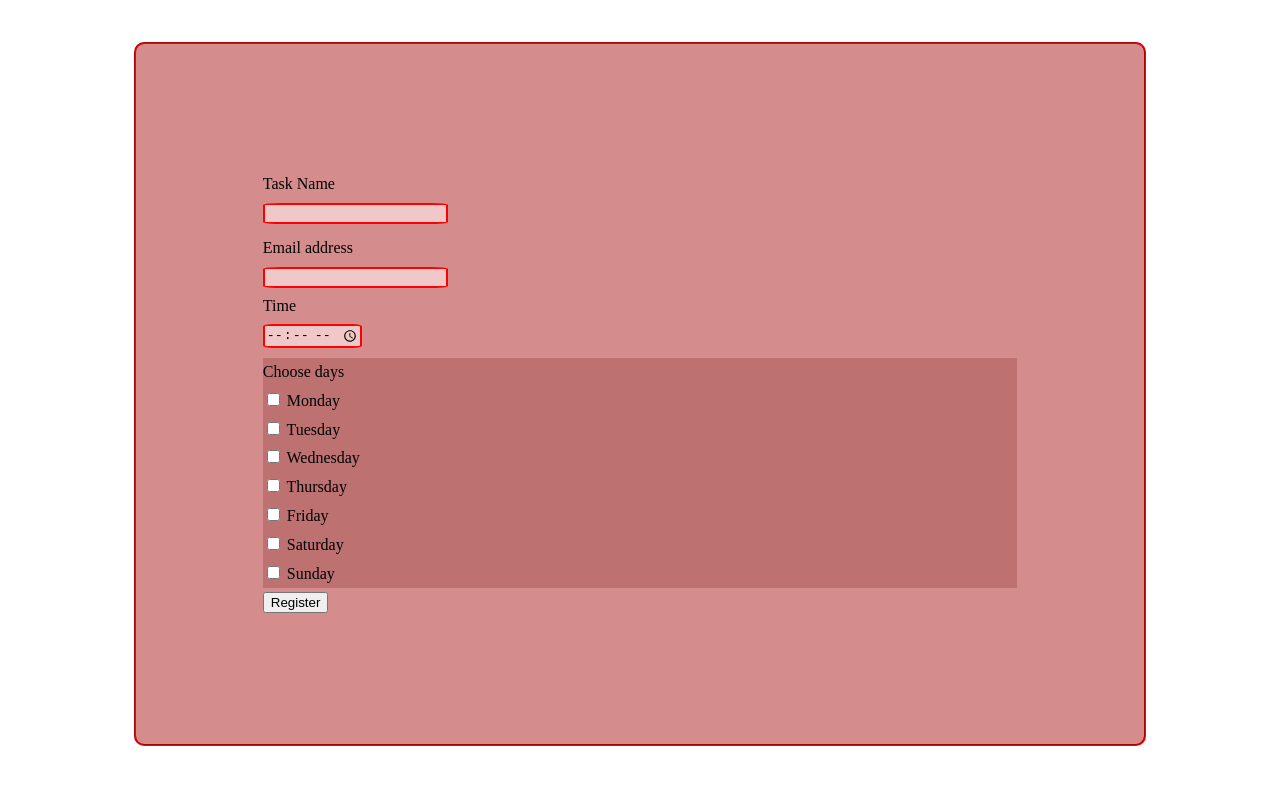
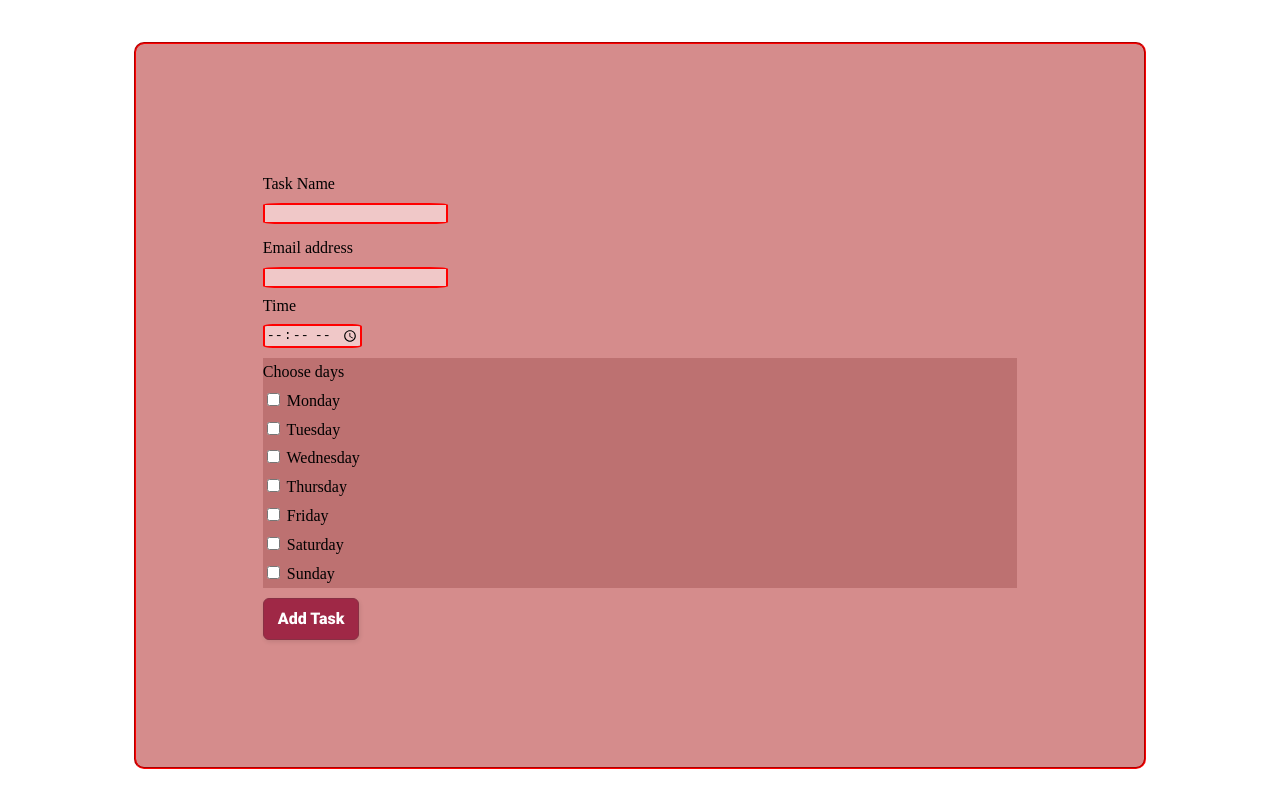
Before and after one commit to rishabhsingh2903/Time-s-Up, a website: page index.html in a window 1280 px wide. Shown: the part 105-912 px from the top of the page. Drawn offline with Linux system fonts and the light colour scheme.

Commit message:
submit button style

```diff
--- a/index.html
+++ b/index.html
@@ -34,7 +34,8 @@
             <label for="sun">Sunday</label><br>
 
         </div>
-        <input type="submit" value="Register">
+        <button class="button-24" role="submit">Add Task</button>
+        <!-- <input type="submit" value="Add Task" >        -->
     </form>
     <div id="tasks">
     </div>
--- a/style.css
+++ b/style.css
@@ -72,3 +72,43 @@ form div{
 .task h2{
     color: white;
 }
+
+
+/* CSS */
+.button-24 {
+  margin-top: 10px;
+  background: #9f2846;
+  border: 1px solid #883044;
+  border-radius: 6px;
+  box-shadow: rgba(0, 0, 0, 0.1) 1px 2px 4px;
+  box-sizing: border-box;
+  color: #FFFFFF;
+  cursor: pointer;
+  display: inline-block;
+  font-family: nunito,roboto,proxima-nova,"proxima nova",sans-serif;
+  font-size: 16px;
+  font-weight: 800;
+  line-height: 16px;
+  min-height: 40px;
+  outline: 0;
+  padding: 12px 14px;
+  text-align: center;
+  text-rendering: geometricprecision;
+  text-transform: none;
+  user-select: none;
+  -webkit-user-select: none;
+  touch-action: manipulation;
+  vertical-align: middle;
+}
+
+.button-24:hover,
+.button-24:active {
+  background-color: rgb(185, 65, 65);
+  border: 1px solid red;
+  background-position: 0 0;
+  color: #f9f9f9;
+}
+
+.button-24:active {
+  opacity: .5;
+}
```
Also changed, not shown: logic.js (+0 -7 lines).
